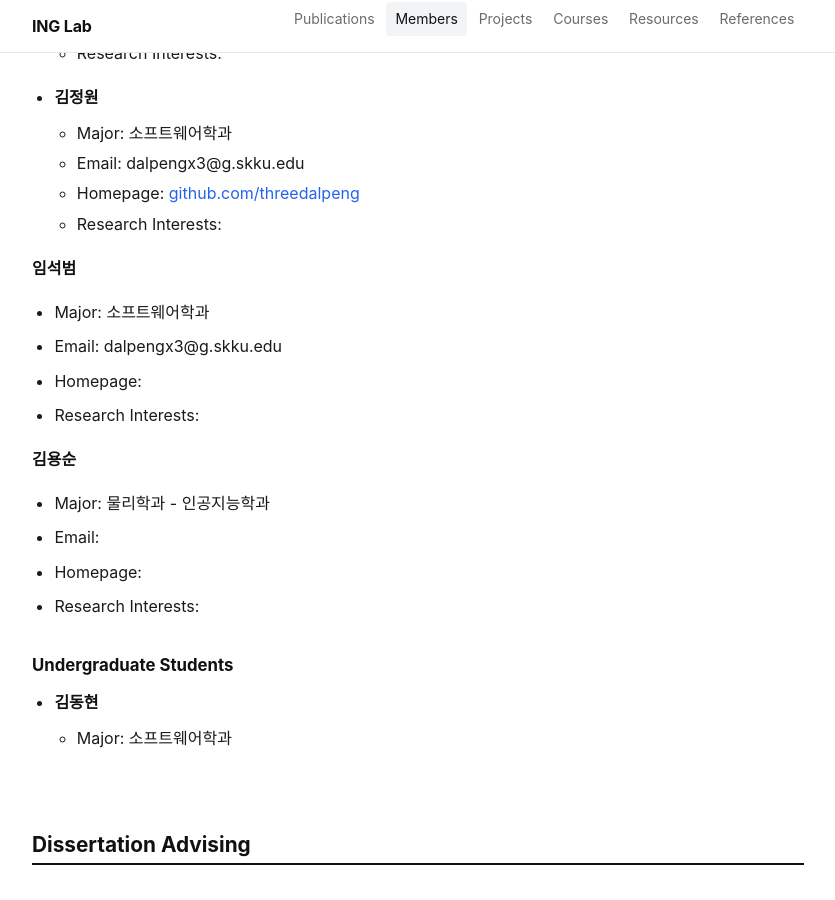
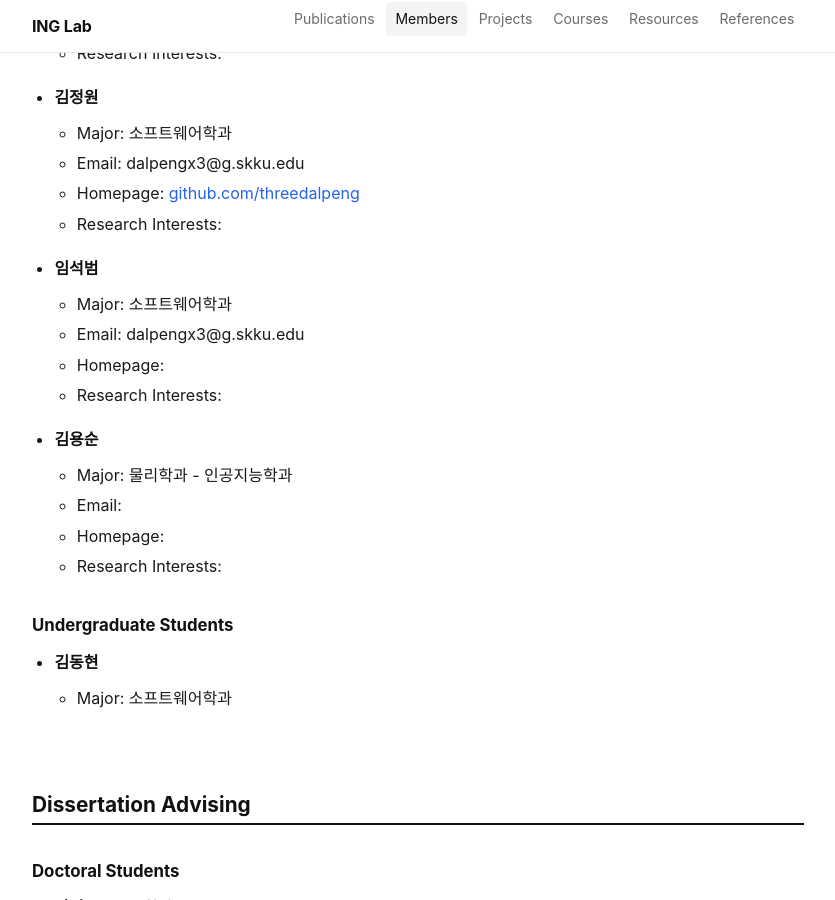
Before and after one commit to inglab/inglab.github.io, a Jekyll site: the page built from members.md, in a window 1280 px wide and 900 px high, scrolled down 1226 px. Shown: the whole window, without its empty margins (222-1057 px from the left). Built offline with Jekyll 4.4.1, drawn with Linux system fonts in a browser that asks for light colours.

```diff
--- a/members.md
+++ b/members.md
@@ -51,13 +51,13 @@ sitemap: false
   - Homepage: [github.com/threedalpeng](https://github.com/threedalpeng)
   - Research Interests:
 
-**임석범**
+- **임석범**
   - Major: 소프트웨어학과
   - Email: dalpengx3@g.skku.edu
   - Homepage:
   - Research Interests:
 
-**김용순**
+- **김용순**
   - Major: 물리학과 - 인공지능학과
   - Email:
   - Homepage:
```
